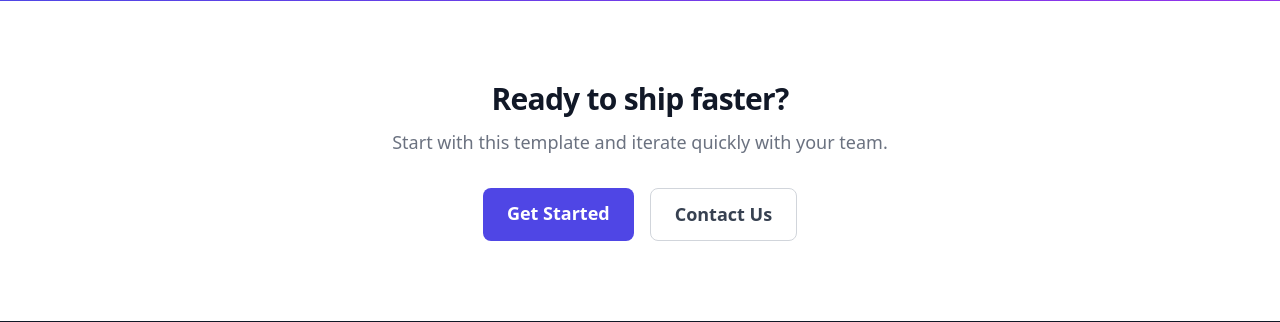
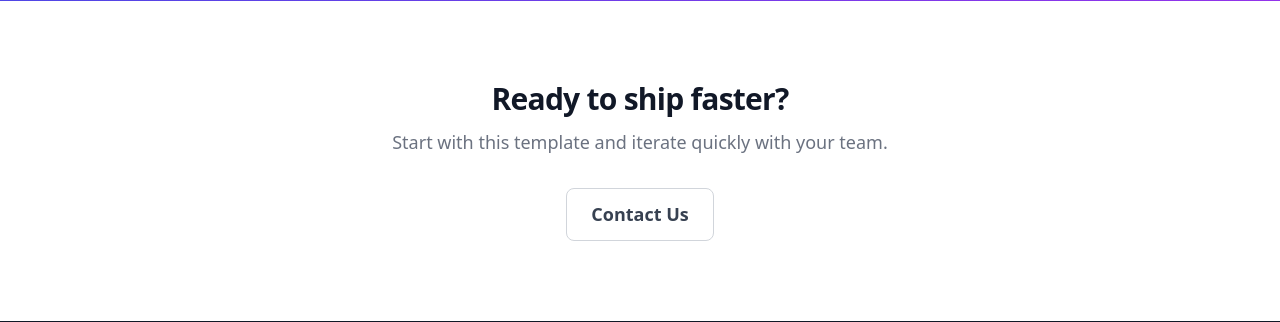
Before and after one commit to edgardojs/Landing_page, a Django app: page / in a window 1280 px wide; the page is wider, and only the part inside the window is pictured. Shown: the part 2408-2730 px from the top of that part. Run offline with Django 5.2, Linux system fonts and the light colour scheme; some libraries are stand-ins or nearby versions.

Commit message:
Remove Get Started button from CTA section, keep Contact Us
Simplifies the bottom CTA to a single action: Contact Us.
Other hero buttons (Explore Features, Subscribe, scroll hint) remain.

```diff
--- a/templates/core/home.html
+++ b/templates/core/home.html
@@ -197,9 +197,6 @@
       <h2 class="text-3xl font-bold text-gray-900 mb-3">Ready to ship faster?</h2>
       <p class="text-gray-500 mb-8 max-lg:px-4">Start with this template and iterate quickly with your team.</p>
       <div class="flex flex-col sm:flex-row gap-4 justify-center">
-        <a href="#features" class="px-6 py-3 bg-indigo-600 text-white font-semibold rounded-lg hover:bg-indigo-700 transition">
-          Get Started
-        </a>
         <a href="{% url 'contact' %}" class="px-6 py-3 border border-gray-300 text-gray-700 font-semibold rounded-lg hover:bg-gray-50 transition">
           Contact Us
         </a>
```
